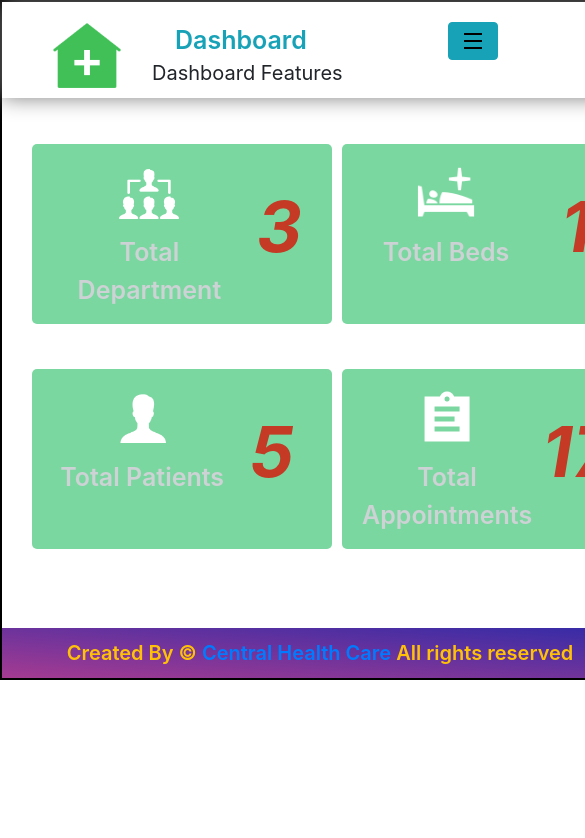
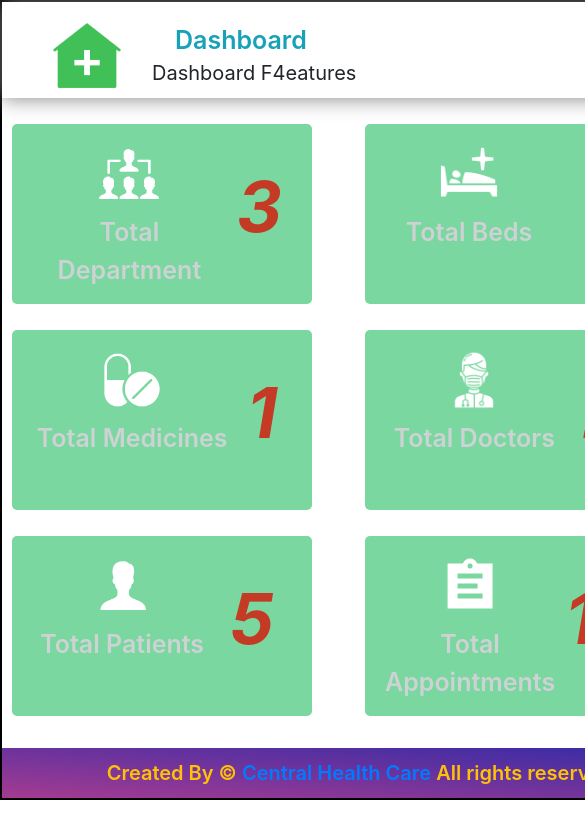
Before and after one commit to RohanPatil-dev/Health-Care-Project, a React (Create React App) app: page /admin_dashboard in a window 390 px wide. Shown: the top 838 px of the page, 585 px wide, since content can reach past the window. Built offline with nearby package versions, Linux system fonts and the light colour scheme.

Commit message:
media added into the admin dashboard file successfully

```diff
--- a/src/Main Project/CSS/Admin_media.css
+++ b/src/Main Project/CSS/Admin_media.css
@@ -5,12 +5,32 @@
     box-sizing: border-box;
   }
 
+  #pop_up{
+    margin-top: 10px;
+    margin-right: 30px;
+  }
+
+
+.nav-menu{
+  margin-top: 10px;
+  z-index: 1;
+}
+
   #grid-right {
-    width: 40rem;
+    width: 45rem;
+    height: 50rem;
     position: absolute;
   }
 
 
+  #dashboard_container {
+    display: grid;
+    grid-template-columns: auto auto;
+    padding: 10px;
+    gap: 10px 10px;
+    text-align: center;
+    height: 500px;
+  }
 
 
   /* department */
@@ -404,7 +424,7 @@
 
   /* footer */
   #footer {
-    margin-top: 30px;
+    margin-top: 150px;
     width: 100%;
     text-align: center;
     background-image: linear-gradient(to top right,
--- a/src/Main Project/UI/Admin/Admin Reusable components/Admin_Nav.jsx
+++ b/src/Main Project/UI/Admin/Admin Reusable components/Admin_Nav.jsx
@@ -11,7 +11,7 @@ export default function Admin_Nav() {
   return (
     <>
 
-<Admin_TitleBar img={"./Images/Navbar/Hospital.png"} title={"Dashboard"} subName={"Dashboard Features"} showSidebar={showSidebar} />
+<Admin_TitleBar img={"./Images/Navbar/Hospital.png"} title={"Dashboard"} subName={"Dashboard F4eatures"} showSidebar={showSidebar} />
 
 
       <Admin_Slider showSidebar={showSidebar} sidebar={sidebar} />
--- a/src/Main Project/UI/Admin/Admin_Selection_Right.jsx
+++ b/src/Main Project/UI/Admin/Admin_Selection_Right.jsx
@@ -1,6 +1,5 @@
 import React from "react";
 import Admin_Nav from "./Admin Reusable components/Admin_Nav";
-import Admin_TitleBar from "./Admin Reusable components/Admin_TitleBar";
 import Footer from "../Index/Footer";
 
 export default function Admin_Selection_Right() {
--- a/src/Main Project/UI/Admin/Admin_dashboard.jsx
+++ b/src/Main Project/UI/Admin/Admin_dashboard.jsx
@@ -1,5 +1,4 @@
 import React from "react"
-import Admin_Left from "./Admin Reusable components/Admin_Left"
 import Admin_Right from "./Admin_Right"
 
 export default function Admin_dashboard() {
--- a/src/Main Project/UI/Admin/Admin_module.jsx
+++ b/src/Main Project/UI/Admin/Admin_module.jsx
@@ -1,12 +1,11 @@
 import React from "react";
-import Admin_Left from "./Admin Reusable components/Admin_Left";
 import Admin_module_right from "./Admin_module_right";
 
 export default function Admin_module() {
   return (
     <>
       <div id="grid-container">
-        <Admin_Left height={"47rem"}/>
+
         <Admin_module_right />
       </div>
     </>
--- a/src/Main Project/UI/Admin/Admin_module_right.jsx
+++ b/src/Main Project/UI/Admin/Admin_module_right.jsx
@@ -1,6 +1,5 @@
 import React from "react"
 import Admin_Nav from "./Admin Reusable components/Admin_Nav"
-import Admin_TitleBar from "./Admin Reusable components/Admin_TitleBar"
 import Footer from "../Index/Footer"
 import { modules } from "../../Data/Admin_module"
 import { Link } from "react-router-dom"
--- a/src/Main Project/UI/Admin/Appointment_selection.jsx
+++ b/src/Main Project/UI/Admin/Appointment_selection.jsx
@@ -1,5 +1,4 @@
 import React from "react";
-import Admin_Left from "./Admin Reusable components/Admin_Left";
 import Admin_Selection_Right from "./Admin_Selection_Right";
 
 export default function Appointment_selection() {
--- a/src/Main Project/UI/Admin/Department_List.jsx
+++ b/src/Main Project/UI/Admin/Department_List.jsx
@@ -1,5 +1,4 @@
 import React from "react"
-import Admin_Left from "./Admin Reusable components/Admin_Left"
 import Department_Right from "./Department_Right"
 
 export default function Department_List() {
--- a/src/Main Project/UI/Admin/Department_Right.jsx
+++ b/src/Main Project/UI/Admin/Department_Right.jsx
@@ -1,7 +1,6 @@
 import React from "react"
 import Department_Modal from "./Department_Modal"
 import Admin_Nav from "./Admin Reusable components/Admin_Nav"
-import Admin_TitleBar from "./Admin Reusable components/Admin_TitleBar"
 import Footer from "../Index/Footer"
 
 import { department } from "../../Data/Department"
--- a/src/Main Project/UI/Admin/Patient_Module.jsx
+++ b/src/Main Project/UI/Admin/Patient_Module.jsx
@@ -1,5 +1,4 @@
 import React from "react"
-import Admin_Left from "./Admin Reusable components/Admin_Left"
 import Patient_Right from "./Patient_Right"
 
 export default function Patient_Module() {
--- a/src/Main Project/UI/Admin/Patient_Right.jsx
+++ b/src/Main Project/UI/Admin/Patient_Right.jsx
@@ -1,6 +1,5 @@
 import React from "react"
 import Admin_Nav from "./Admin Reusable components/Admin_Nav"
-import Admin_TitleBar from "./Admin Reusable components/Admin_TitleBar"
 import Footer from "../Index/Footer"
 
 import { patient } from "../../Data/Patient_module"
--- a/src/Main Project/UI/Admin/Settings_right.jsx
+++ b/src/Main Project/UI/Admin/Settings_right.jsx
@@ -1,6 +1,5 @@
 import React from "react"
 import Admin_Nav from "./Admin Reusable components/Admin_Nav"
-import Admin_TitleBar from "./Admin Reusable components/Admin_TitleBar"
 import Admin_footer from "./Admin Reusable components/Admin_footer"
 
 export default function Settings_right() {
```
